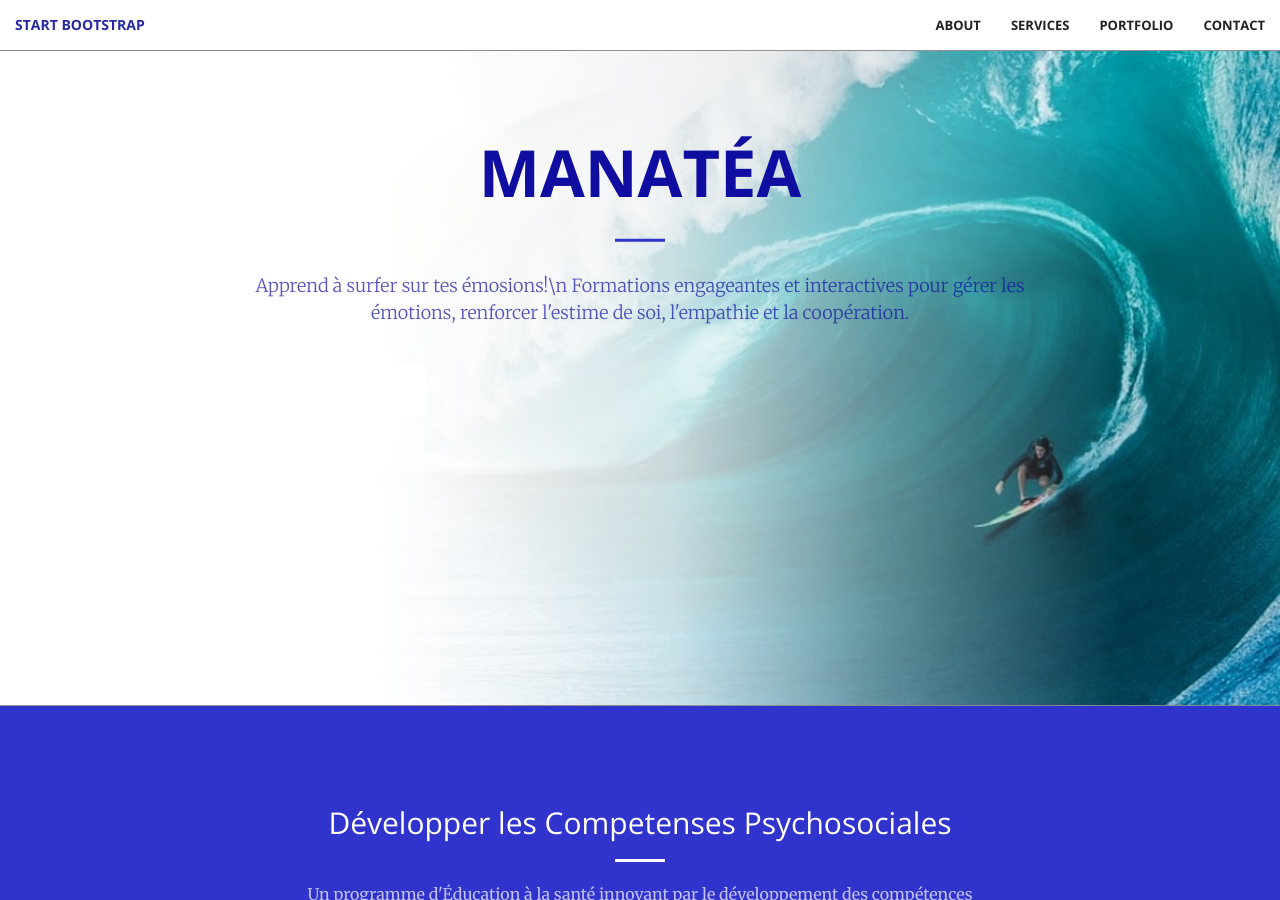
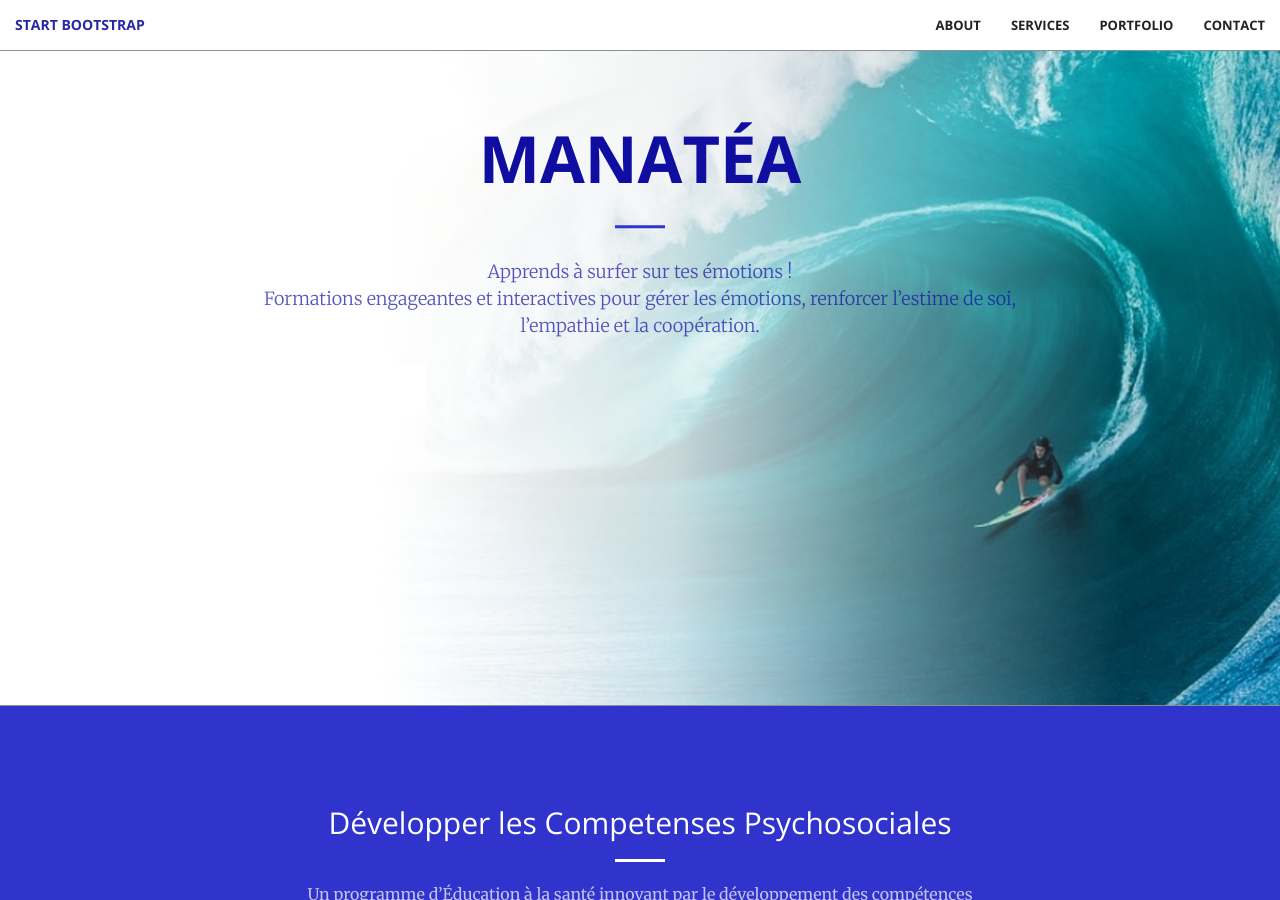
Before and after one commit to Dhart68/manatea, a Jekyll site: the page built from index.html, in a window 1280 px wide and 900 px high, scrolled down 194 px. Built offline with Jekyll 4.4.1, drawn with Linux system fonts in a browser that asks for light colours; some of the changed text lies outside the part shown.

Commit message:
new text

```diff
--- a/_includes/call-to-action.html
+++ b/_includes/call-to-action.html
@@ -4,7 +4,7 @@
             <div class="col-lg-8 col-lg-offset-2 text-center">
                 <h2 class="section-heading">Développer les Competenses Psychosociales</h2>
                 <hr class="light">
-                <p class="text-faded">Un programme d'Éducation à la santé innovant par le développement des compétences psychosociales fondé sur les neurosciences cognitives, affectives et sociales,  la pratique du yoga,
+                <p class="text-faded">Un programme d&rsquo;Éducation à la santé innovant par le développement des compétences psychosociales fondé sur les neurosciences cognitives, affectives et sociales,  la pratique du yoga,
                 et la culture traditionnelle polynésienne</p>
                 <a href="#" class="btn btn-default btn-xl">Get Started!</a>
             </div>
--- a/_includes/header.html
+++ b/_includes/header.html
@@ -3,8 +3,9 @@
         <div class="header-content-inner">
             <h1>Manatéa</h1>
             <hr>
-            <p>Apprend à surfer sur tes émosions!\n
-              Formations engageantes et interactives pour gérer les émotions, renforcer l'estime de soi, l'empathie et la coopération.</p>
+            <p>Apprends à surfer sur tes émotions&nbsp;!<br>
+             Formations engageantes et interactives pour gérer les émotions, renforcer l&rsquo;estime de soi, l&rsquo;empathie et la coopération.
+            </p>
             <!--<a href="#about" class="btn btn-primary btn-xl page-scroll">Find Out More</a>-->
         </div>
     </div>
```
Also changed, not shown: _includes/portfolio.html (+12 -12 lines).
